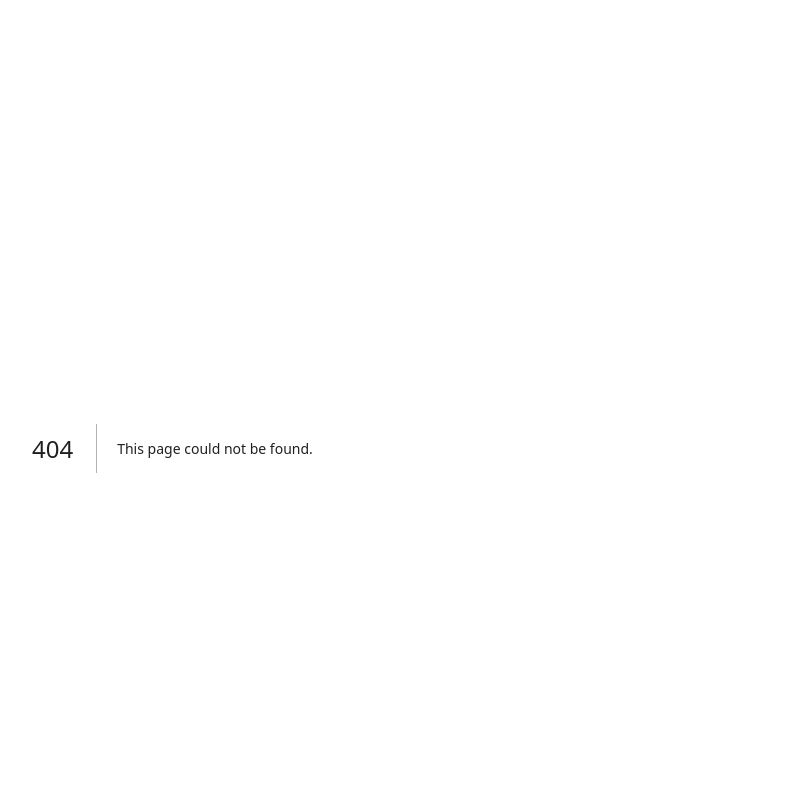
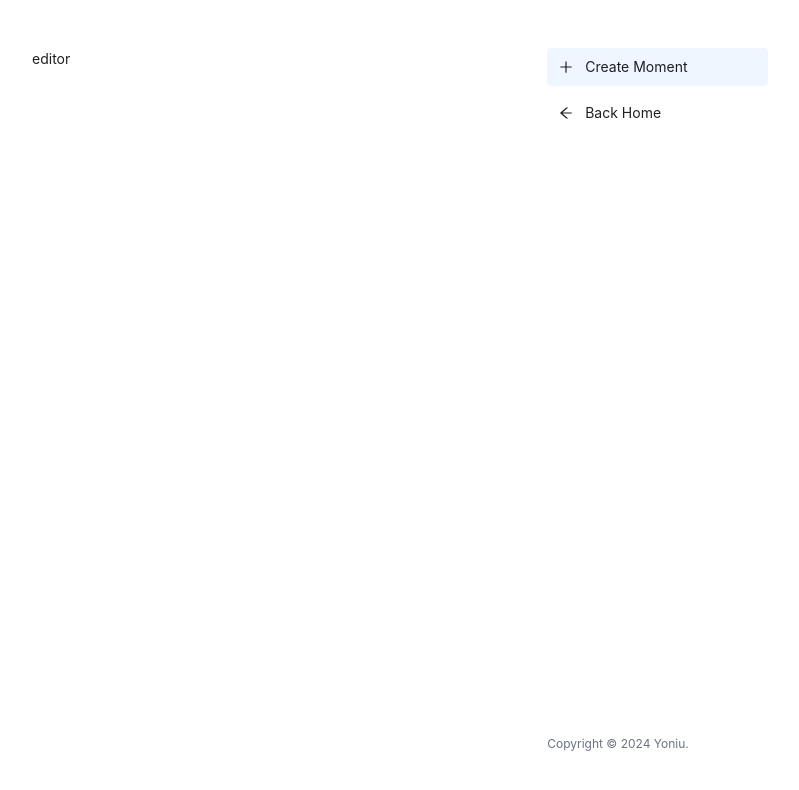
Before and after one commit to yoniu/homepage, a Next.js app: page /editor in a window 1280 px wide. Before the commit this address had no page. Shown: the top 790 px of the page, without its empty margins (240-1039 px from the left). Built offline with nearby package versions, Linux system fonts and the light colour scheme; no server answers; what @ant-design/nextjs-registry would draw is missing.

Commit message:
fixed:  撤回 SSG 渲染修改

```diff
--- a/next.config.ts
+++ b/next.config.ts
@@ -1,6 +1,7 @@
 import type { NextConfig } from 'next'
 
 const nextConfig: NextConfig = {
+  output: 'export',
   distDir: 'dist',
 }
 
--- a/src/app/editor/[id]/page.tsx
+++ b/src/app/editor/page.tsx
@@ -4,18 +4,14 @@ import AdminSidebar from '@/src/components/sidebar/admin';
 import { StateProvider as PlayerStateProvider } from '@/src/stores/audio';
 import { StateProvider as UserStateProvider } from '@/src/stores/user';
 
-interface IProps {
-  params: Promise<{ id: string }>
-}
-
-export default async function Page({ params }: IProps) {
+export default async function Page() {
 
   return (
     <UserStateProvider>
       <PlayerStateProvider>
         <div id="main">
           <div className="relative flex flex-col w-full h-full">
-            editor {(await params).id}
+            editor {}
           </div>
         </div>
         <div id="sidebar">
--- a/src/components/moments/list/admin.tsx
+++ b/src/components/moments/list/admin.tsx
@@ -110,7 +110,7 @@ export default function AdminMomentList() {
             <div className="text-gray-400">{dayFormat(create_time)}</div>
             <div className="text-gray-400">最后修改：{dayFormat(update_time)}</div>
             <Link
-              href={`/editor/${id}`}
+              href={`/editor`}
               className="text-blue-500 hover:underline"
             >
               编辑
```
